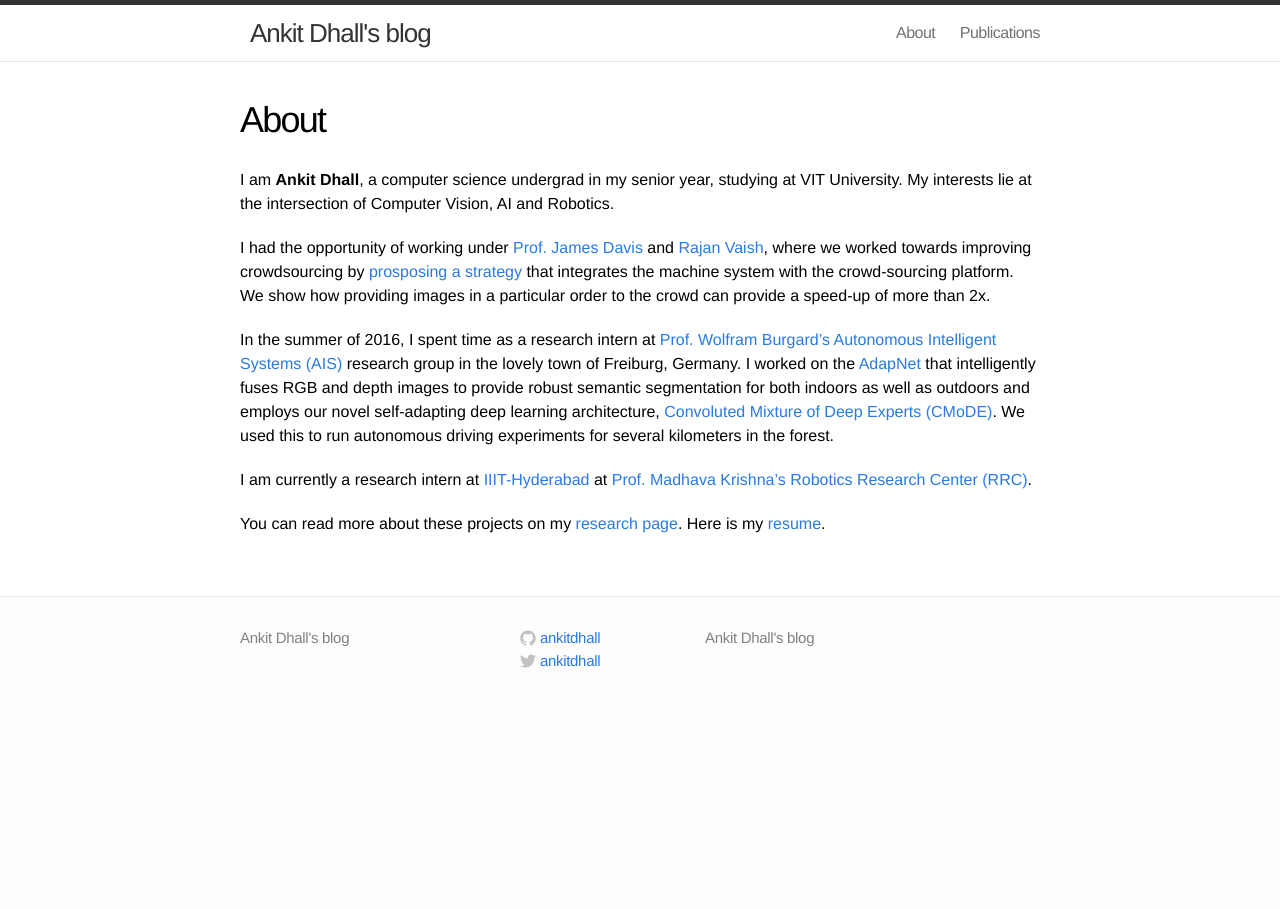
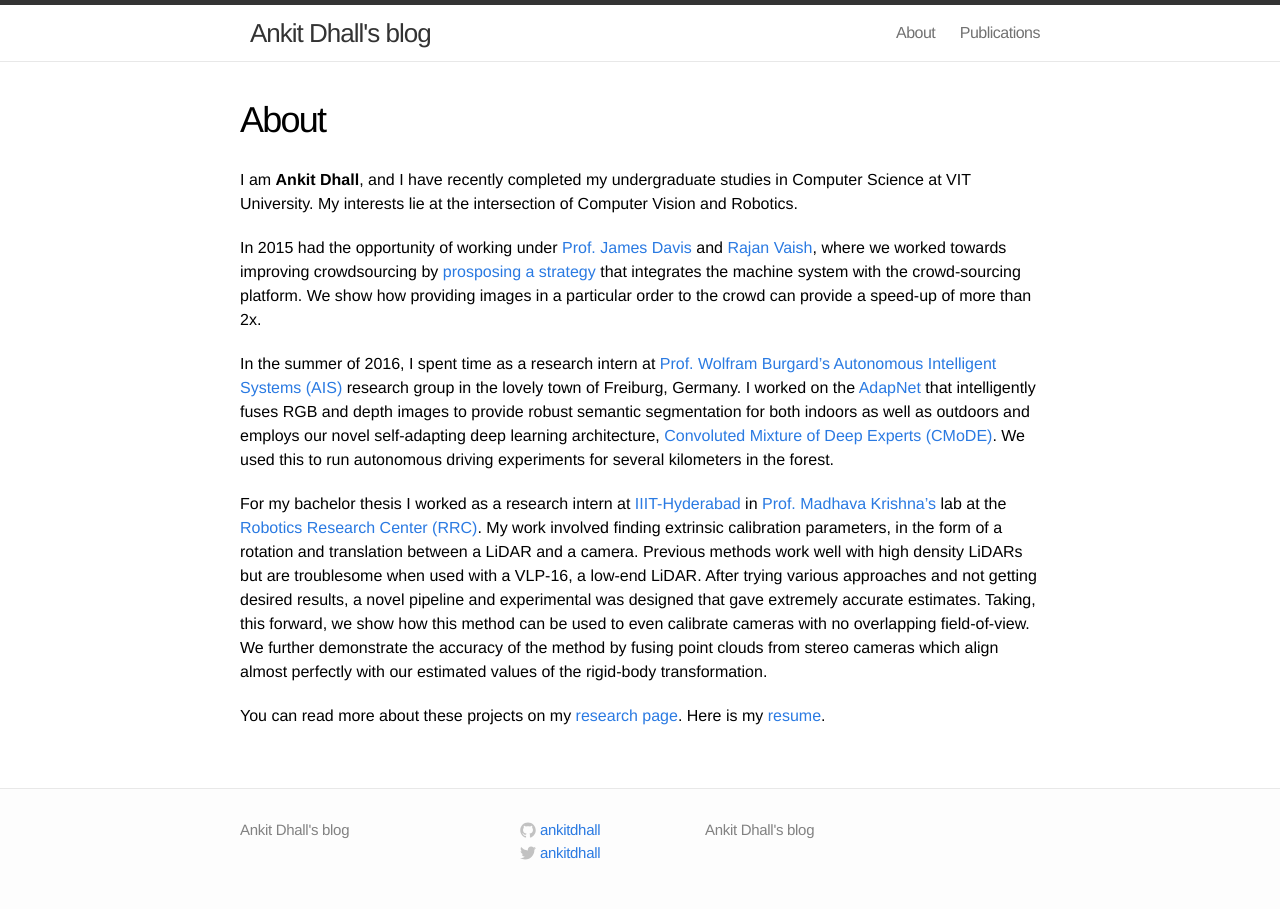
Before and after one commit to ankitdhall/ankitdhall.github.io, a Jekyll site: the page built from about.md, in a window 1280 px wide. Built offline with Jekyll 4.4.1, drawn with Linux system fonts in a browser that asks for light colours.

Commit message:
added lcc

```diff
--- a/about.md
+++ b/about.md
@@ -4,12 +4,12 @@
 permalink: /about/
 ---
 
-I am **Ankit Dhall**, a computer science undergrad in my senior year, studying at VIT University. My interests lie at the intersection of Computer Vision, AI and Robotics.
+I am **Ankit Dhall**, and I have recently completed my undergraduate studies in Computer Science at VIT University. My interests lie at the intersection of Computer Vision and Robotics.
 
-I had the opportunity of working under [Prof. James Davis](https://users.soe.ucsc.edu/~davis/) and [Rajan Vaish](https://stanford.edu/~rvaish/), where we worked towards improving crowdsourcing by [prosposing a strategy](http://arxiv.org/abs/1509.07543) that integrates the machine system with the crowd-sourcing platform. We show how providing images in a particular order to the crowd can provide a speed-up of more than 2x.
+In 2015 had the opportunity of working under [Prof. James Davis](https://users.soe.ucsc.edu/~davis/) and [Rajan Vaish](https://stanford.edu/~rvaish/), where we worked towards improving crowdsourcing by [prosposing a strategy](http://arxiv.org/abs/1509.07543) that integrates the machine system with the crowd-sourcing platform. We show how providing images in a particular order to the crowd can provide a speed-up of more than 2x.
 
 In the summer of 2016, I spent time as a research intern at [Prof. Wolfram Burgard's](http://www2.informatik.uni-freiburg.de/~burgard/) [Autonomous Intelligent Systems (AIS)](http://ais.informatik.uni-freiburg.de/index_en.php) research group in the lovely town of Freiburg, Germany. I worked on the [AdapNet](http://ais.informatik.uni-freiburg.de/publications/papers/valada17icra.pdf) that intelligently fuses RGB and depth images to provide robust semantic segmentation for both indoors as well as outdoors and employs our novel self-adapting deep learning architecture, [Convoluted Mixture of Deep Experts (CMoDE)](http://ais.informatik.uni-freiburg.de/publications/papers/valada16irosws.pdf). We used this to run autonomous driving experiments for several kilometers in the forest.
 
-I am currently a research intern at [IIIT-Hyderabad](https://www.iiit.ac.in/) at [Prof. Madhava Krishna's](http://faculty.iiit.ac.in/~mkrishna/index.html) [Robotics Research Center (RRC)](http://robotics.iiit.ac.in/).
+For my bachelor thesis I worked as a research intern at [IIIT-Hyderabad](https://www.iiit.ac.in/) in [Prof. Madhava Krishna's](http://faculty.iiit.ac.in/~mkrishna/index.html) lab at the [Robotics Research Center (RRC)](http://robotics.iiit.ac.in/). My work involved finding extrinsic calibration parameters, in the form of a rotation and translation between a LiDAR and a camera. Previous methods work well with high density LiDARs but are troublesome when used with a VLP-16, a low-end LiDAR. After trying various approaches and not getting desired results, a novel pipeline and experimental was designed that gave extremely accurate estimates. Taking, this forward, we show how this method can be used to even calibrate cameras with no overlapping field-of-view. We further demonstrate the accuracy of the method by fusing point clouds from stereo cameras which align almost perfectly with our estimated values of the rigid-body transformation.
 
 You can read more about these projects on my [research page](/publications/). Here is my [resume](/assets/AnkitDhall_resume.pdf).
```
Also changed, not shown: publications.md (+13 -0 lines), assets/publications_img/lidar_camera_calibration.jpg (added), 1 other file.
